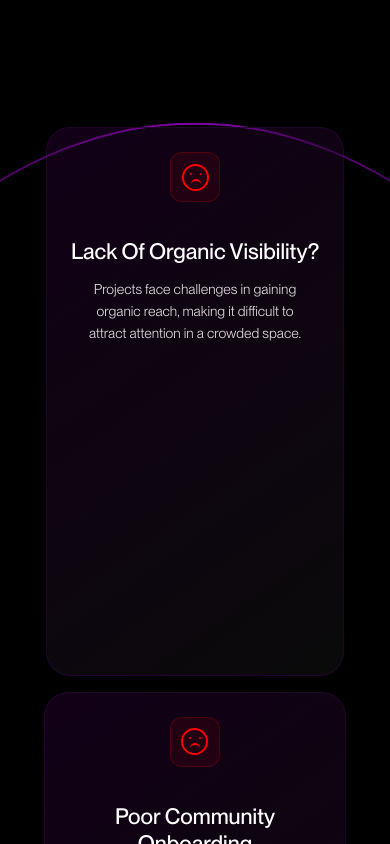
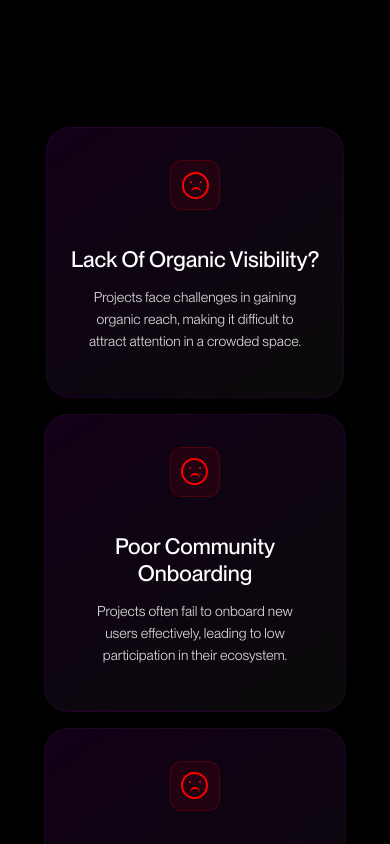
Before and after one commit to masterferanmi0708-set/merit, a React (Create React App) app: page / in a window 390 px wide. Shown: the part 5460-6304 px from the top of the page. Built offline with nearby package versions, Linux system fonts and the light colour scheme.

Commit message:
first commit

```diff
--- a/src/App.css
+++ b/src/App.css
@@ -92,7 +92,7 @@ html, body {
 }
 
 
-@media (max-width: 768px) {
+@media (max-width: 800px) {
 
   /* HERO WRAPPER */
   .hero-radar {
@@ -232,7 +232,7 @@ html, body {
   pointer-events: none;
 }
 
-@media (max-width: 768px) {
+@media (max-width: 800px) {
   .bento-grid {
     width: 100% !important;
     max-width: 100% !important;
@@ -257,7 +257,7 @@ html, body {
 
 
 
-@media (max-width: 768px) {
+@media (max-width: 800px) {
 
   /* CARD */
   .ducky-card,
@@ -412,7 +412,7 @@ html, body {
 
 }
 
-@media (max-width: 768px) {
+@media (max-width: 800px) {
   .hero-content {
     padding-top: 10px;   /* was probably 80–120px */
     padding-bottom: 160px;
@@ -1037,8 +1037,7 @@ html, body {
   }
 
   .solution-box {
-   min-height: 65vh;
-  padding: clamp(24px, 6vw, 40px);
+  padding: 32px 24px 28px;
   display: flex;
   flex-direction: column;
   align-items: center;
@@ -1225,7 +1224,7 @@ html, body {
   transform: scale(1);
 }
 
-@media (max-width: 768px) {
+@media (max-width: 800px) {
 
   /* MARQUEE WRAPPER */
   .testimonial-marquee {
@@ -1315,14 +1314,14 @@ html, body {
 }
 
 /* Mobile only */
-@media (max-width: 768px) {
+@media (max-width: 800px) {
   .join-section {
     padding-left: 20px;
     padding-right: 20px;
   }
 }
 
-@media (max-width: 768px) {
+@media (max-width: 800px) {
   .join-section {
     padding: 24px 20px;
     border-radius: 20px;
@@ -1330,7 +1329,7 @@ html, body {
 }
 
 
-@media (max-width: 768px) {
+@media (max-width: 800px) {
   .join-projects-box {
     max-width: calc(100% - 40px);
     margin: 0 auto;
@@ -1626,7 +1625,7 @@ body {
 
 
 
-@media (max-width: 768px) {
+@media (max-width: 800px) {
 
   /* Problems container */
   .problems-grid {
@@ -1638,8 +1637,7 @@ body {
   }
 
   .problem-box {
-   min-height: 65vh;
-  padding: clamp(24px, 6vw, 40px);
+  padding: 32px 24px 28px;
   display: flex;
   flex-direction: column;
   align-items: center;
@@ -1673,7 +1671,7 @@ body {
   }
 }
 
-@media (max-width: 768px) {
+@media (max-width: 800px) {
   .problems-grid,
   .solutions-grid {
     grid-template-columns: 1fr;
@@ -1683,7 +1681,7 @@ body {
 
 
 
-@media (max-width: 768px) {
+@media (max-width: 800px) {
 
   .hero-header {
     padding-top: 60px;        /* reduce top space */
--- a/src/components/footer.js
+++ b/src/components/footer.js
@@ -23,7 +23,7 @@ const Footer = () => {
   className="social-box"
   aria-label="Follow us on X"
 >
-              <svg width="20" height="20" viewBox="0 0 24 24" fill="currentColor">
+              <svg width="40" height="40" viewBox="0 0 24 24" fill="currentColor">
                 <path d="M18.244 2.25h3.308l-7.227 8.26 8.502 11.24H16.17l-5.214-6.817L4.99 21.75H1.68l7.73-8.835L1.254 2.25H8.08l4.713 6.231zm-1.161 17.52h1.833L7.084 4.126H5.117z"/>
               </svg>
             </a>
@@ -33,7 +33,7 @@ const Footer = () => {
   className="social-box"
   aria-label="Email us"
 >
-              <svg width="20" height="20" viewBox="0 0 24 24" fill="currentColor">
+              <svg width="40" height="40" viewBox="0 0 24 24" fill="currentColor">
                 <path d="M1.5 8.67v8.58a3 3 0 003 3h15a3 3 0 003-3V8.67l-8.928 5.493a1.75 1.75 0 01-1.844 0L1.5 8.67zM22.5 6.908V6.75a3 3 0 00-3-3h-15a3 3 0 00-3 3v.158l9.714 5.978a.25.25 0 00.264 0L22.5 6.908z"/>
               </svg>
             </a>
```
